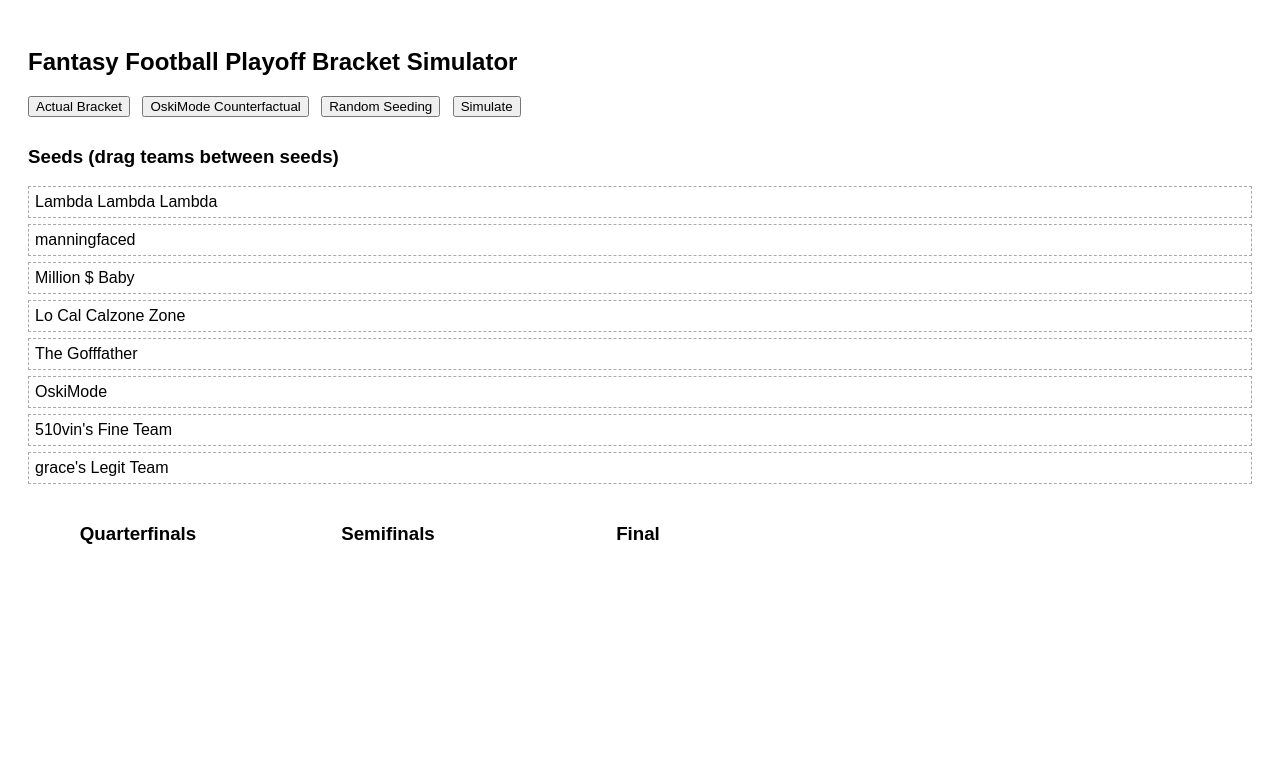
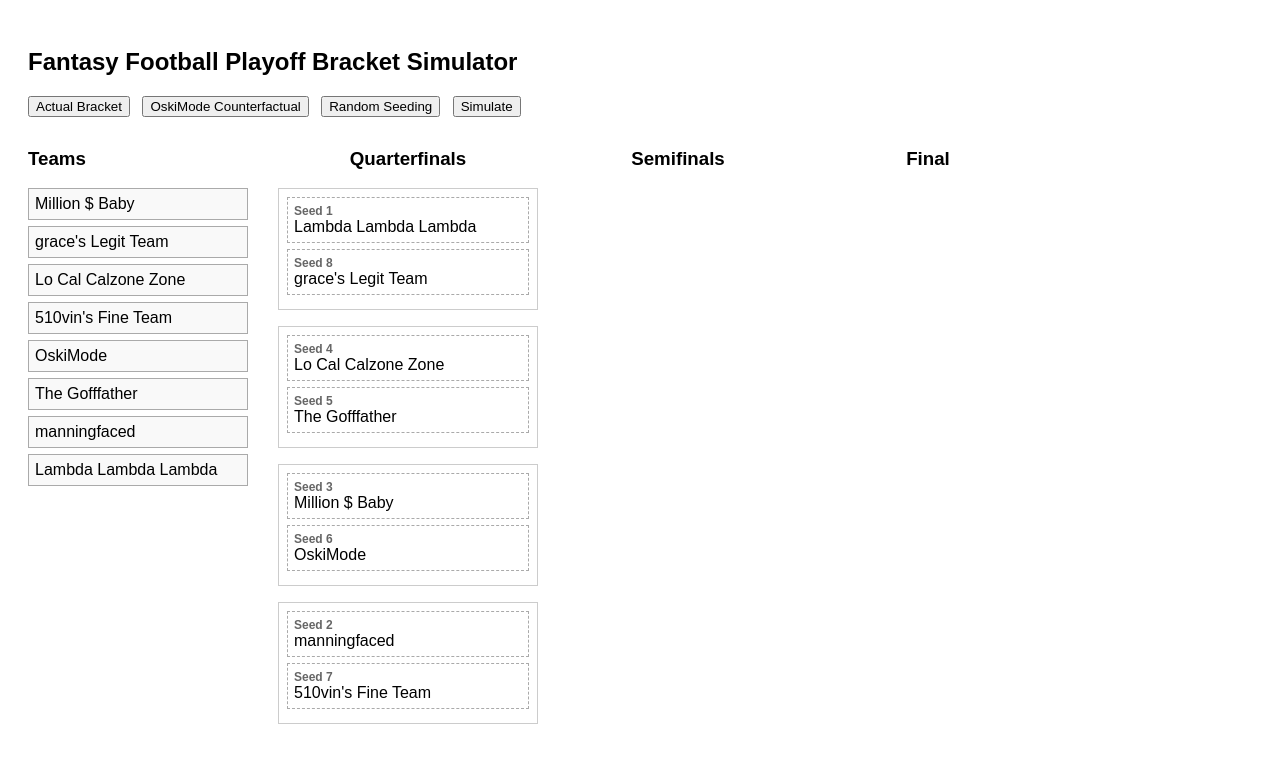
Before and after one commit to mrallenchen/tw-ff-2025-playoff-simulator, a plain HTML site: page index.html in a window 1280 px wide. Both pictures are taken after a click on the button "Actual Bracket". Drawn offline with Linux system fonts and the light colour scheme.

Commit message:
Refactor index.html for layout and functionality improvements
Refactor HTML structure and update styles for better layout and spacing. Improve team and match display functionality.

```diff
--- a/index.html
+++ b/index.html
@@ -7,41 +7,57 @@
 <style>
 body { font-family: Arial, sans-serif; padding: 20px; }
 
-button { margin-right: 8px; margin-bottom: 10px; }
+button { margin-right: 8px; margin-bottom: 12px; }
+
+.container {
+  display: flex;
+  gap: 30px;
+}
+
+.teams {
+  width: 220px;
+}
+
+.team {
+  padding: 6px;
+  border: 1px solid #aaa;
+  margin-bottom: 6px;
+  background: #f9f9f9;
+  cursor: grab;
+}
 
 .bracket {
   display: grid;
-  grid-template-columns: 220px 220px 220px;
+  grid-template-columns: 260px 220px 220px;
   gap: 30px;
-  margin-top: 20px;
 }
 
-.round h3 { text-align: center; }
+.round h3 {
+  text-align: center;
+}
 
 .match {
   border: 1px solid #ccc;
-  padding: 6px;
-  margin-bottom: 14px;
+  padding: 8px;
+  margin-bottom: 16px;
 }
 
-.team {
-  padding: 4px;
-  cursor: grab;
+.slot {
+  border: 1px dashed #aaa;
+  padding: 6px;
+  margin-bottom: 6px;
+  min-height: 22px;
+}
+
+.slot strong {
+  display: block;
+  font-size: 12px;
+  color: #666;
 }
 
 .winner {
   font-weight: bold;
   color: green;
-}
-
-.seedbox {
-  border: 1px dashed #aaa;
-  padding: 6px;
-  margin-bottom: 6px;
-}
-
-.seedbox div {
-  cursor: grab;
 }
 </style>
 </head>
@@ -55,9 +71,15 @@ button { margin-right: 8px; margin-bottom: 10px; }
 <button onclick="randomSeeding()">Random Seeding</button>
 <button onclick="simulate()">Simulate</button>
 
-<h3>Seeds (drag teams between seeds)</h3>
-<div id="seeds"></div>
+<div class="container">
 
+  <!-- Teams -->
+  <div class="teams">
+    <h3>Teams</h3>
+    <div id="teams"></div>
+  </div>
+
+  <!-- Bracket -->
   <div class="bracket">
     <div class="round">
       <h3>Quarterfinals</h3>
@@ -75,6 +97,8 @@ button { margin-right: 8px; margin-bottom: 10px; }
     </div>
   </div>
 
+</div>
+
 <script>
 const teams = {
   "Million $ Baby": [133.4, 98.74, 98.04],
@@ -87,7 +111,12 @@ const teams = {
   "Lambda Lambda Lambda": [97.4, 71.4, 59.2]
 };
 
-const seedOrder = [1,8,4,5,3,6,2,7];
+const seedPairs = [
+  [1,8],
+  [4,5],
+  [3,6],
+  [2,7]
+];
 
 const actual = {
   1:"Lambda Lambda Lambda",2:"manningfaced",3:"Million $ Baby",4:"Lo Cal Calzone Zone",
@@ -99,38 +128,82 @@ const counter = {
   5:"Lo Cal Calzone Zone",6:"The Gofffather",7:"grace's Legit Team",8:"OskiMode"
 };
 
-function makeSeeds() {
-  const s = document.getElementById("seeds");
-  s.innerHTML = "";
-  for (let i=1;i<=8;i++) {
-    let box = document.createElement("div");
-    box.className = "seedbox";
-    box.dataset.seed = i;
-    box.ondragover = e => e.preventDefault();
-    box.ondrop = e => {
-      e.preventDefault();
-      box.innerHTML = `<div draggable="true">${e.dataTransfer.getData("text")}</div>`;
-      makeDraggable();
-    };
-    box.innerHTML = `Seed ${i}`;
-    s.appendChild(box);
-  }
+function makeTeams() {
+  const t = document.getElementById("teams");
+  t.innerHTML = "";
+  Object.keys(teams).forEach(name => {
+    let d = document.createElement("div");
+    d.className = "team";
+    d.textContent = name;
+    d.draggable = true;
+    d.ondragstart = e => e.dataTransfer.setData("text", name);
+    t.appendChild(d);
+  });
 }
 
-function makeDraggable() {
-  document.querySelectorAll("[draggable]").forEach(d => {
-    d.ondragstart = e => e.dataTransfer.setData("text", d.textContent);
+function makeQuarterfinals() {
+  const q = document.getElementById("qf");
+  q.innerHTML = "";
+  seedPairs.forEach(pair => {
+    let m = document.createElement("div");
+    m.className = "match";
+    pair.forEach(seed => {
+      let s = document.createElement("div");
+      s.className = "slot";
+      s.dataset.seed = seed;
+      s.ondragover = e => e.preventDefault();
+      s.ondrop = e => {
+        e.preventDefault();
+        const team = e.dataTransfer.getData("text");
+        s.innerHTML = `<strong>Seed ${seed}</strong>${team}`;
+      };
+      s.innerHTML = `<strong>Seed ${seed}</strong>`;
+      m.appendChild(s);
+    });
+    q.appendChild(m);
+  });
+}
+
+function score(a,b,w){ return teams[a][w] >= teams[b][w] ? a : b; }
+
+function simulate() {
+  let s = {};
+  document.querySelectorAll(".slot").forEach(d => {
+    const seed = d.dataset.seed;
+    const team = d.textContent.replace(`Seed ${seed}`,"").trim();
+    s[seed] = team;
+  });
+
+  const qfWinners = seedPairs.map(p => score(s[p[0]], s[p[1]], 0));
+
+  const sf = [
+    score(qfWinners[0], qfWinners[1], 1),
+    score(qfWinners[2], qfWinners[3], 1)
+  ];
+
+  const champ = score(sf[0], sf[1], 2);
+
+  drawRound("sf", sf);
+  drawRound("final", [champ]);
+}
+
+function drawRound(id, teams) {
+  const d = document.getElementById(id);
+  d.innerHTML = "";
+  teams.forEach(t => {
+    d.innerHTML += `<div class="match winner">${t}</div>`;
   });
 }
 
 function loadSeeds(obj) {
-  makeSeeds();
-  Object.entries(obj).forEach(([k,v]) => {
-    const box = document.querySelector(`[data-seed='${k}']`);
-    box.innerHTML = `<div draggable="true">${v}</div>`;
+  document.querySelectorAll(".slot").forEach(s => {
+    const seed = s.dataset.seed;
+    s.innerHTML = `<strong>Seed ${seed}</strong>${obj[seed] || ""}`;
   });
-  makeDraggable();
 }
+
+function loadActual(){ loadSeeds(actual); }
+function loadCounterfactual(){ loadSeeds(counter); }
 
 function randomSeeding() {
   const names = Object.keys(teams).sort(() => Math.random() - 0.5);
@@ -139,53 +212,8 @@ function randomSeeding() {
   loadSeeds(s);
 }
 
-function score(a,b,w) {
-  return teams[a][w] >= teams[b][w] ? a : b;
-}
-
-function simulate() {
-  let s = {};
-  document.querySelectorAll(".seedbox").forEach(b => {
-    s[b.dataset.seed] = b.textContent.replace("Seed "+b.dataset.seed,"").trim();
-  });
-
-  const qf = [];
-  for (let i=0;i<seedOrder.length;i+=2) {
-    qf.push({
-      a: s[seedOrder[i]],
-      b: s[seedOrder[i+1]],
-      w: score(s[seedOrder[i]], s[seedOrder[i+1]], 0)
-    });
-  }
-
-  const sf = [
-    { a:qf[0].w, b:qf[1].w, w:score(qf[0].w,qf[1].w,1) },
-    { a:qf[2].w, b:qf[3].w, w:score(qf[2].w,qf[3].w,1) }
-  ];
-
-  const f = score(sf[0].w, sf[1].w, 2);
-
-  draw("qf", qf);
-  draw("sf", sf);
-  draw("final", [{a:sf[0].w,b:sf[1].w,w:f}]);
-}
-
-function draw(id, games) {
-  const d = document.getElementById(id);
-  d.innerHTML = "";
-  games.forEach(g => {
-    d.innerHTML += `
-      <div class="match">
-        <div class="${g.w===g.a?'winner':''}">${g.a}</div>
-        <div class="${g.w===g.b?'winner':''}">${g.b}</div>
-      </div>`;
-  });
-}
-
-function loadActual(){ loadSeeds(actual); }
-function loadCounterfactual(){ loadSeeds(counter); }
-
-makeSeeds();
+makeTeams();
+makeQuarterfinals();
 </script>
 
 </body>
```
Lines whose indentation alone changed are shown as unchanged.
